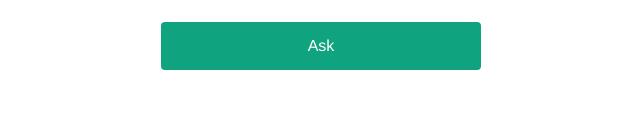
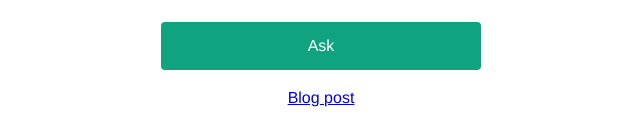
Before and after one commit to ammarhusain/ai-playground, a Flask app: page / in a window 1280 px wide. Shown: the part 794-928 px from the top of the page, without its empty margins (319-959 px from the left). Before the commit the page ends 864 px from the top, so only its background shows below. Run offline with Flask 2, Linux system fonts and the light colour scheme; some web fonts are replaced.

Commit message:
Added link to blog post

```diff
--- a/templates/index.html
+++ b/templates/index.html
@@ -32,4 +32,6 @@
 <input type="submit" value="Ask" />
 </form>
 
+<p><a href="https://medium.com/@mrahusain/fine-tuning-gpt-3-to-talk-like-you-c9bad43eb20">Blog post</a></p>
+
 </body>
```
